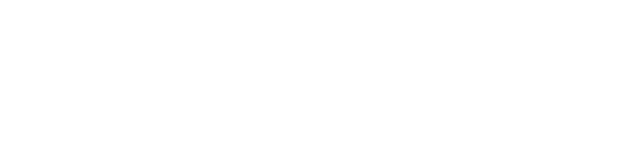
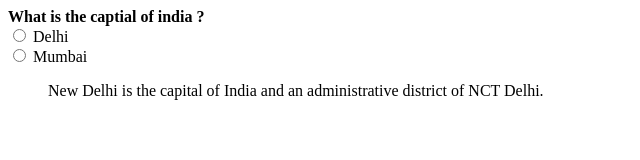
Before and after one commit to acciojob/trivia-Ritu0097, a website: page main.html in a window 1280 px wide. Shown: the whole page, without its empty margins (0-640 px from the left). Drawn offline with Linux system fonts and the light colour scheme.

Commit message:
created a submission

```diff
--- a/main.html
+++ b/main.html
@@ -3,11 +3,17 @@
 <html>
 
 <head>
-	<link rel="stylesheet" href="styles.css">
+	<link rel="stylesheet" href="styles.css" type="css/text">
 </head>
 
 <body>
 	<!-- the entire body must be written by student -->
+	<b>What is the captial of india ?</b><br>
+	<input type="radio" name="place">
+	<lable >Delhi</lable><br>
+	<input type="radio"name="place">
+	<lable >Mumbai</lable>
+	<blockquote id="abc">New Delhi is the capital of India and an administrative district of NCT Delhi.</blockquote>
     <script type="text/javascript" src="./script.js">
 </script>
 
--- a/styles.css
+++ b/styles.css
@@ -1,2 +1,10 @@
-
-/* Your CSS Code here. */
+#abc{
+	max-width:600px;
+	margin:10px;
+	padding:15px;
+	border-left:8px;
+	border-style:solid;
+	color:green;
+	background-color:#f8fffe;
+	Font-weight:bold;
+}
```
